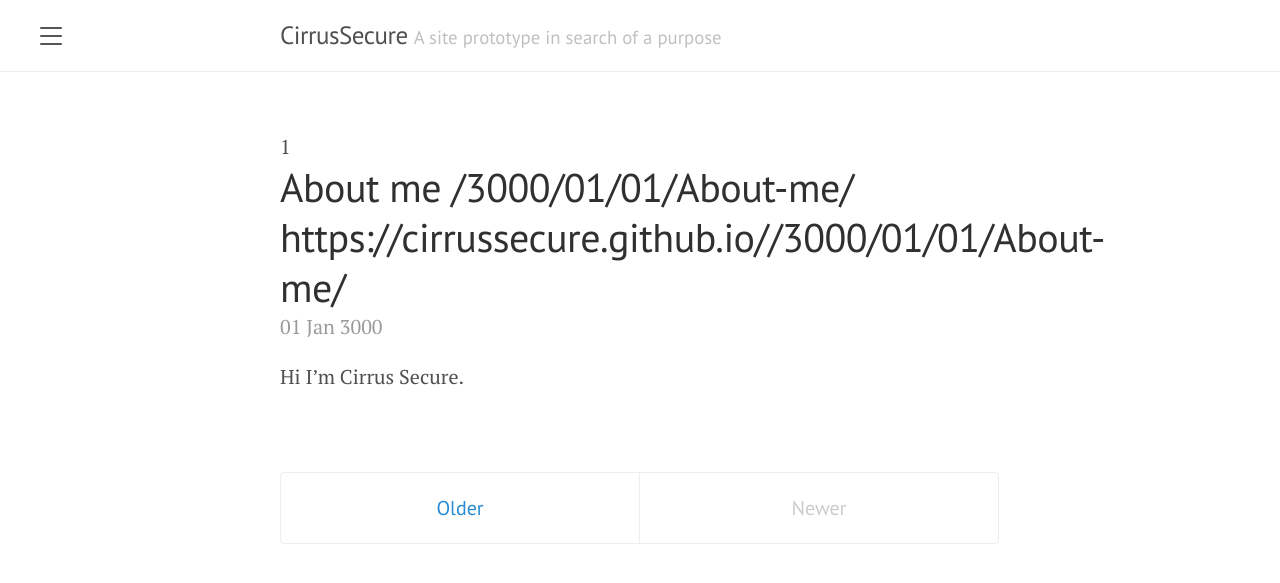
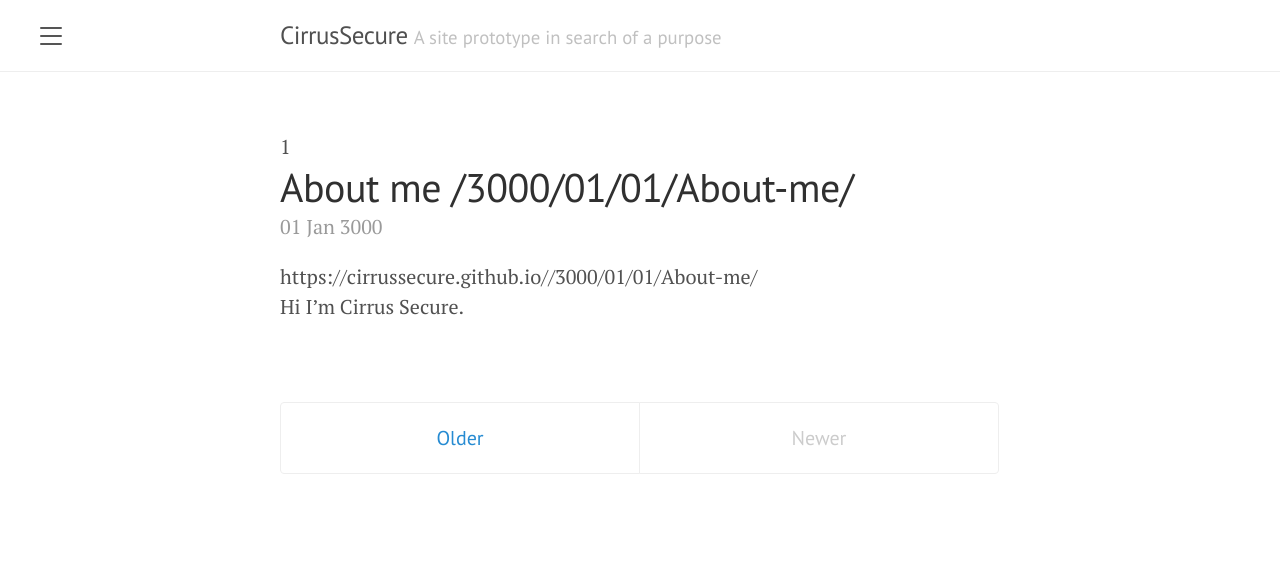
Before and after one commit to cirrussecure/lanyon-archive, a Jekyll site: the page built from index.html, in a window 1280 px wide. Shown: the top 583 px of the page. Built offline with Jekyll 4.4.1, drawn with Linux system fonts in a browser that asks for light colours; the list of posts is cut into pages by our own code.

Commit message:
Update index.html

```diff
--- a/index.html
+++ b/index.html
@@ -13,11 +13,12 @@ title: Home
         {{ post.title }}
 
         {{ post.url }}
-        {{ post.url | absolute_url }}
 
       </a>
     </h1>
     <span class="post-date">{{ post.date | date_to_string }}</span>
+
+    {{ post.url | absolute_url }}
 
     {% if paginator.page == 1 %}
       {{ post.content }}
```
